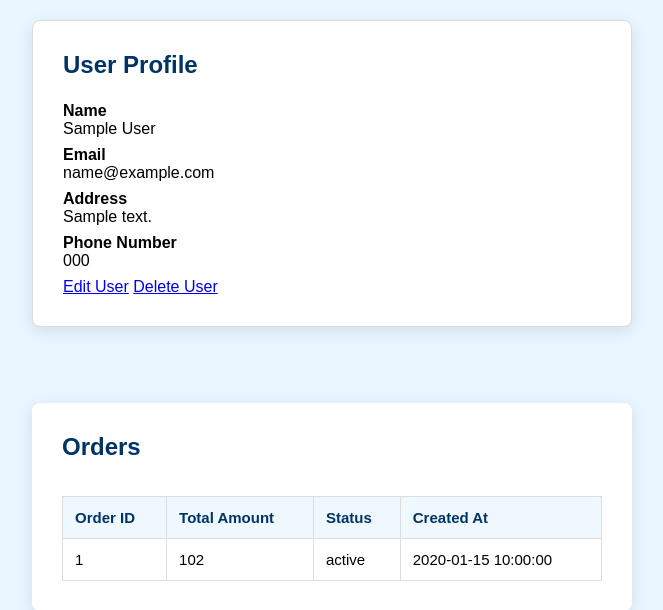
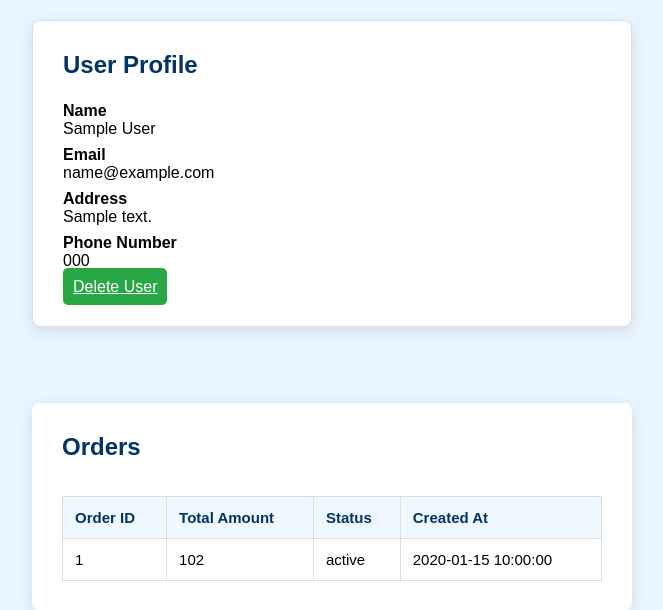
Before and after one commit to HesandaLiyanage/Dealkade-Online-Book-Store, a PHP site: page /viewUser.php?id=1 in a window 1280 px wide. Shown: the top 610 px of the page, without its empty margins (308-971 px from the left). Run offline with PHP 8.4, Linux system fonts and the light colour scheme; tables that the repository leaves empty or names only in its code hold one stand-in row (values such as "Sample post"); a stand-in replaces the project's code that opens the database connection.

Commit message:
Update viewUser.php : added button css

```diff
--- a/viewUser.php
+++ b/viewUser.php
@@ -35,7 +35,7 @@ echo "
         <p><h4>Email</h4> " . $user['username_or_email']. "</p>
         <p><h4>Address </h4>" . $user['address']. "</p>
         <p><h4>Phone Number </h4>" . $user['phone_number'] . "</p>
-        <a href='UpdateUser.php?id=" . $user['id'] ."' >Edit User</a>
+        <a href='UpdateUser.php?id=" . $user['id'] ."' class='button' onclick='alertUpd >Edit User</a>
 <a href='deleteUser.php?id=" . $user['id'] ."'>Delete User</a>
     </div>
 </div>
```
